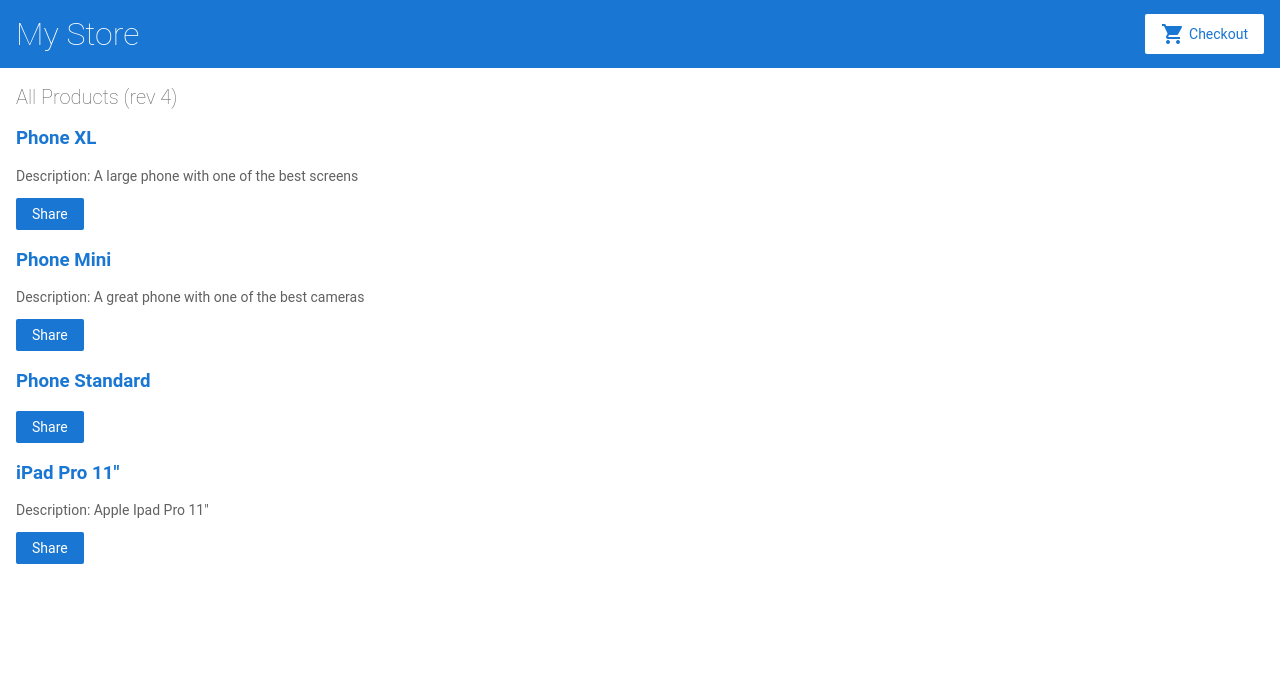
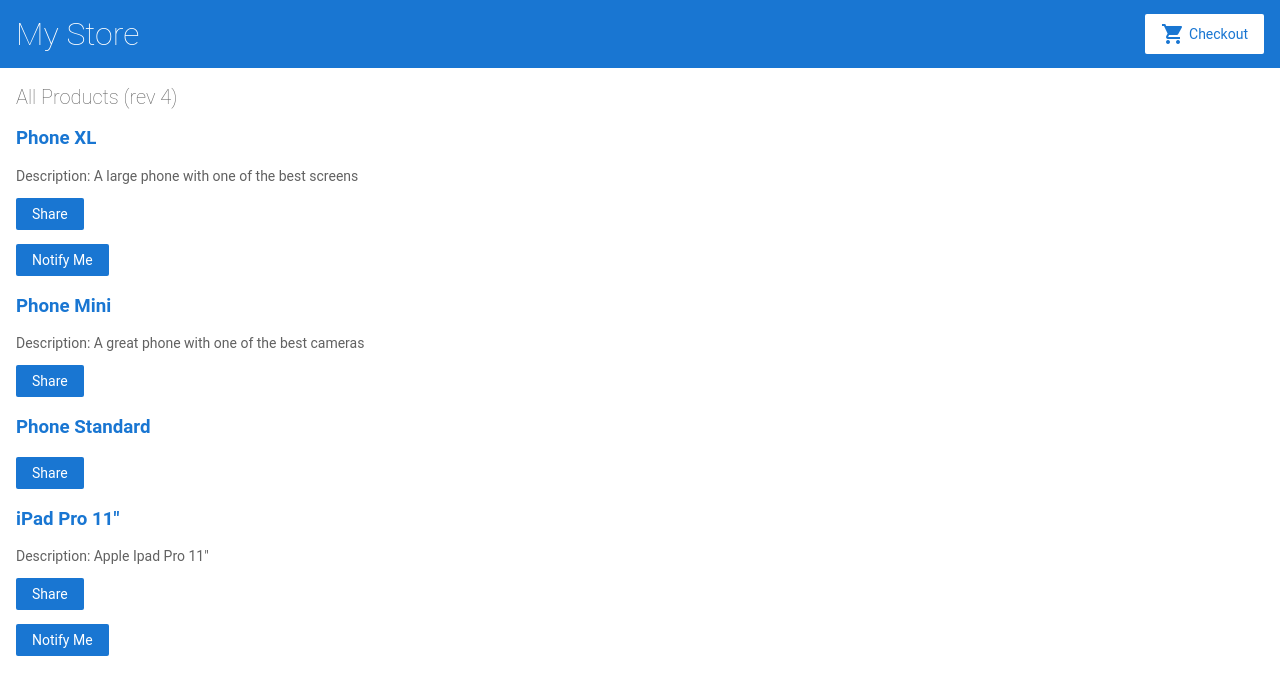
Before and after one commit to ferret1964/angular-tajtrk, an Angular app: page / in a window 1280 px wide. Shown: the top 694 px of the page. Built offline with nearby package versions, Linux system fonts and the light colour scheme.

Commit message:
1 file modified

```diff
--- a/src/app/product-list/product-list.component.html
+++ b/src/app/product-list/product-list.component.html
@@ -16,4 +16,6 @@
     Share
   </button>
 
+  <app-product-alerts [product]="product"></app-product-alerts>
+
 </div>
```
